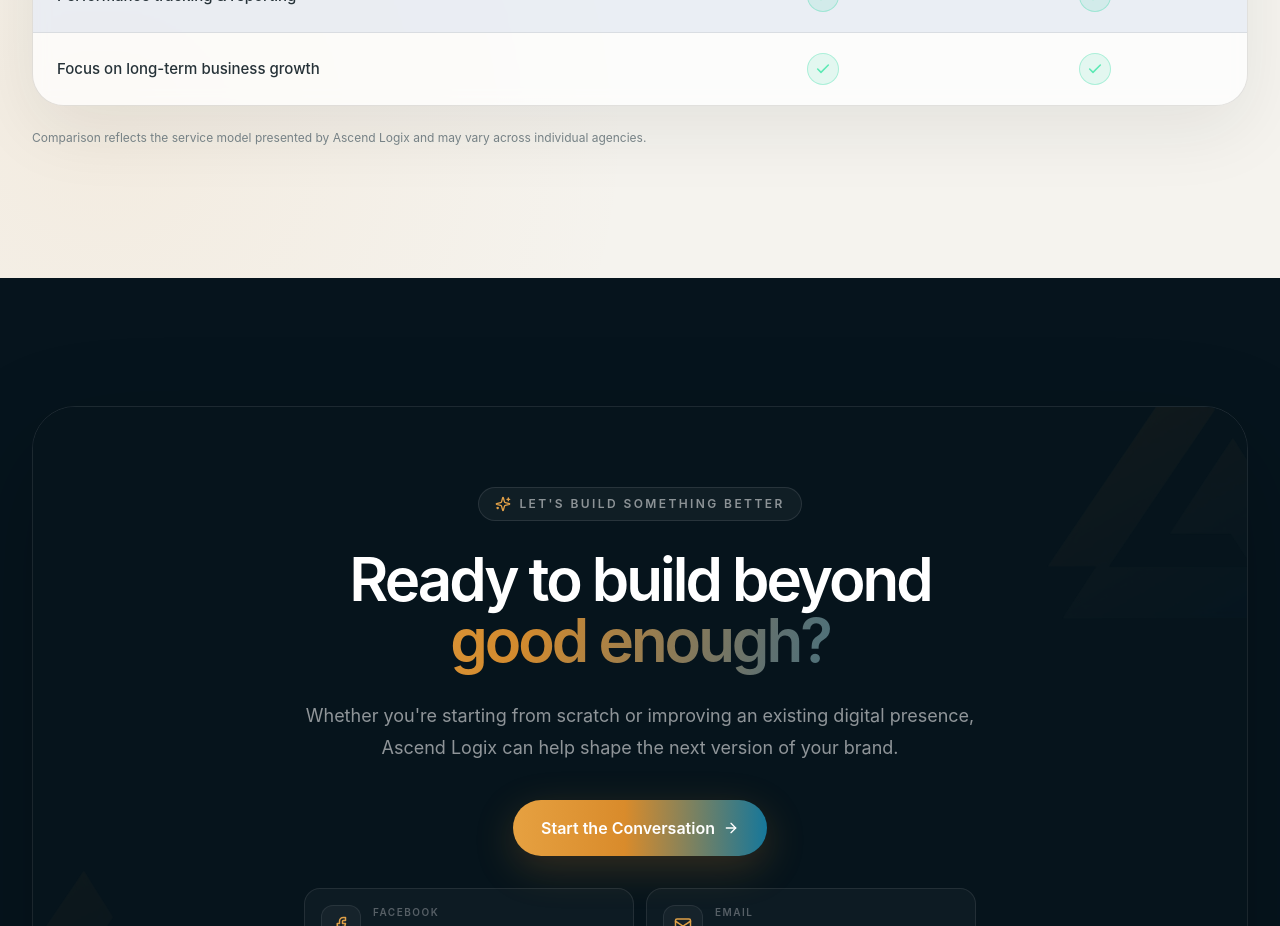
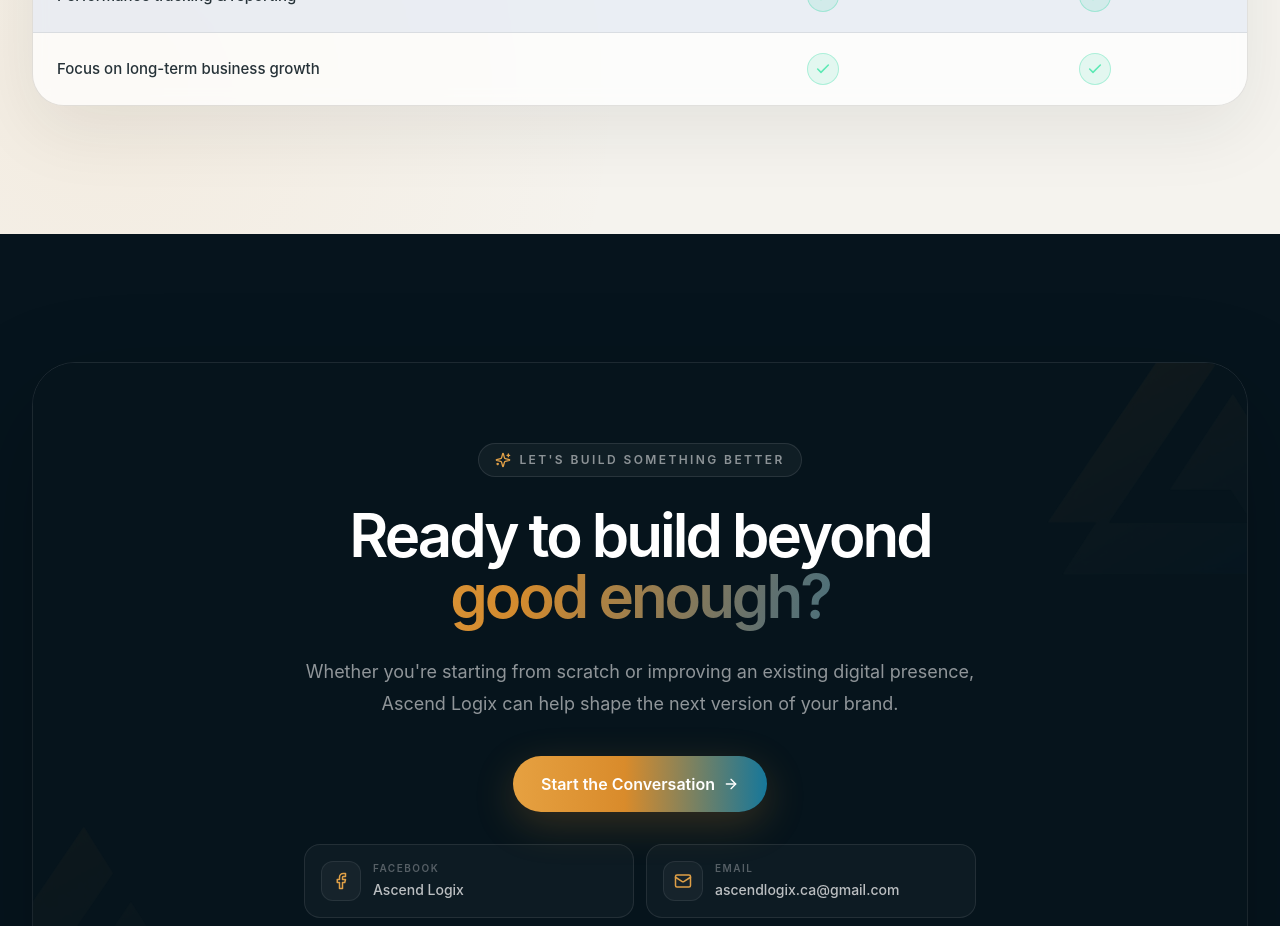
Before and after one commit to aaronmarayaa/Landing-page, a React (Vite) app: page / in a window 1280 px wide. Shown: the part 7540-8466 px from the top of the page. Built offline with nearby package versions, Linux system fonts and the light colour scheme.

Commit message:
remove unecessary texts

```diff
--- a/src/components/Comparison.tsx
+++ b/src/components/Comparison.tsx
@@ -82,11 +82,6 @@ export default function Comparison() {
             ))}
           </div>
         </div>
-
-        <p className="mt-5 text-xs leading-6 text-[#7a8589]">
-          Comparison reflects the service model presented by Ascend Logix and may
-          vary across individual agencies.
-        </p>
       </div>
     </section>
   );
```
